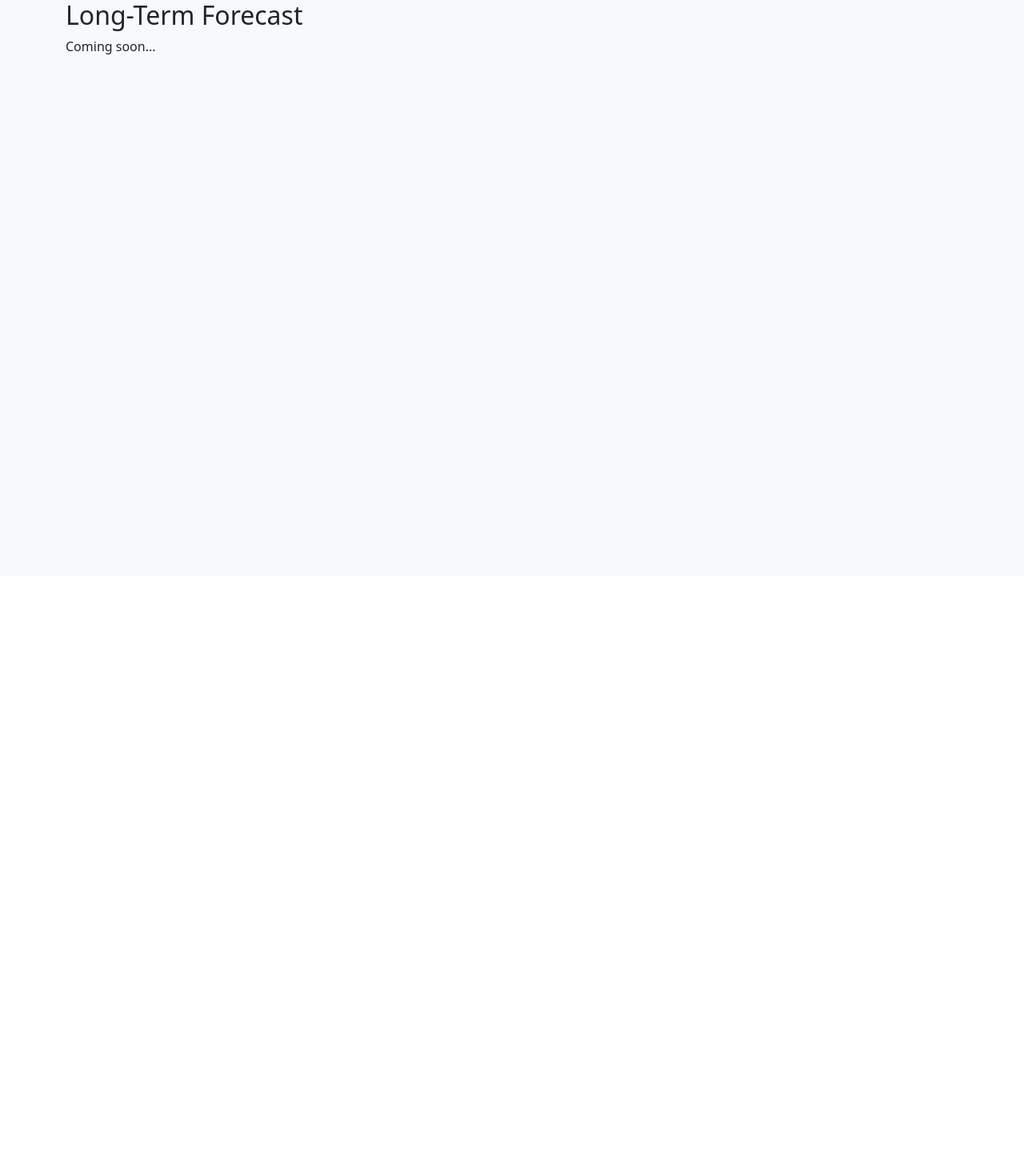
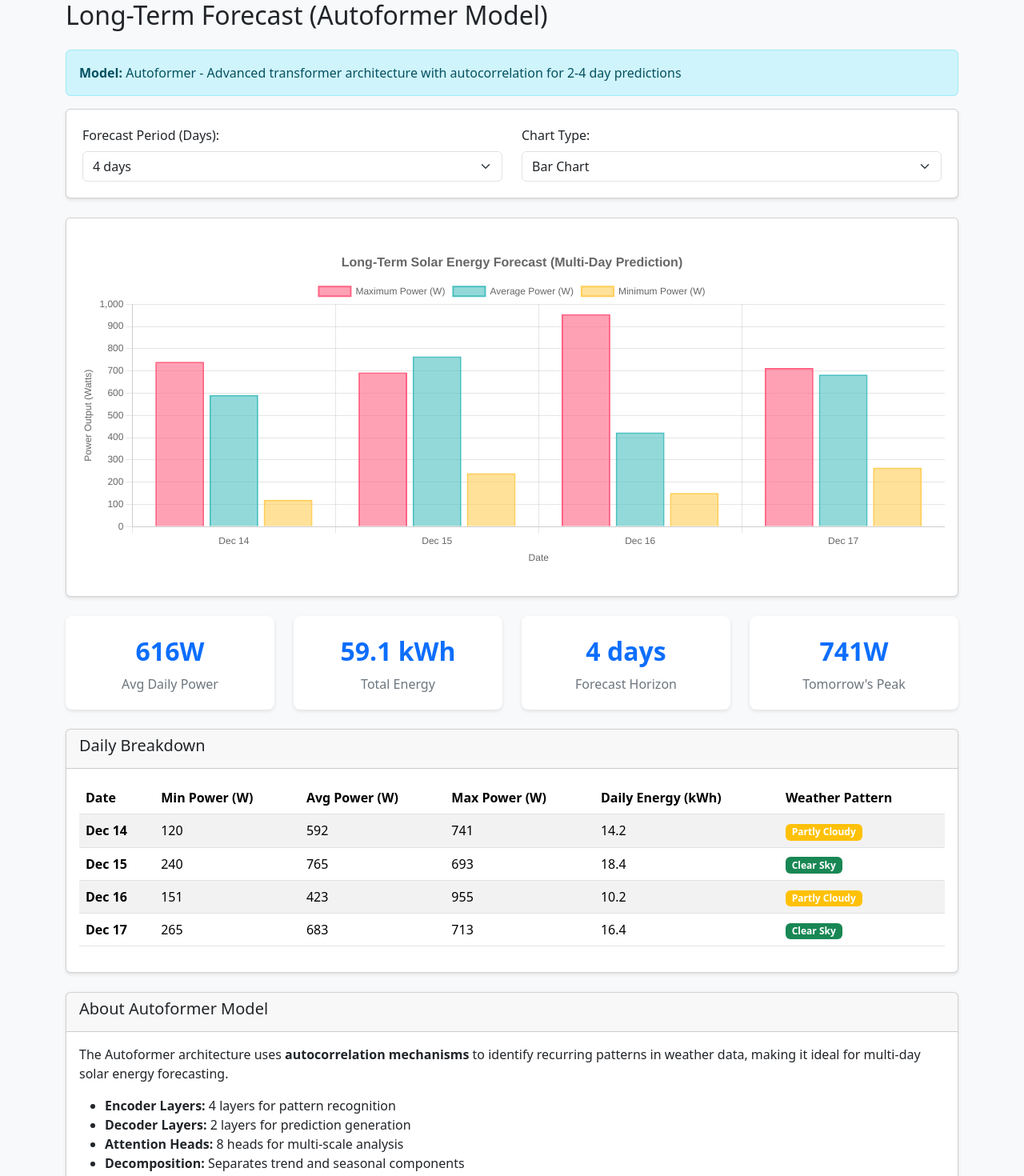
Before and after one commit to Yovel-Jirad/solar-forecast-frontend, a React (Create React App) app: page /long-term in a window 1280 px wide. Shown: the part 80-1550 px from the top of the page at 80% size. Before the commit the page ends 800 px from the top, so only its background shows below. Built offline with nearby package versions, Linux system fonts and the light colour scheme.

Commit message:
added long term autoformer page with mockdata

```diff
--- a/src/components/LongTermForecast.jsx
+++ b/src/components/LongTermForecast.jsx
@@ -1,10 +1,228 @@
-import React from 'react';
+import React, { useState, useEffect } from 'react';
+import { Bar, Line } from 'react-chartjs-2';
+import { generateDailyPredictions } from '../utils/mockData';
+import './ChartConfig';
 
 function LongTermForecast() {
+  const [predictions, setPredictions] = useState([]);
+  const [forecastDays, setForecastDays] = useState(4);
+  const [chartType, setChartType] = useState('bar');
+
+  useEffect(() => {
+    // Generate daily predictions
+    const mockData = generateDailyPredictions(forecastDays);
+    setPredictions(mockData);
+  }, [forecastDays]);
+
+  // Chart data for daily predictions
+  const chartData = {
+    labels: predictions.map(p => p.date),
+    datasets: [
+      {
+        label: 'Maximum Power (W)',
+        data: predictions.map(p => p.maxPower),
+        backgroundColor: 'rgba(255, 99, 132, 0.6)',
+        borderColor: 'rgb(255, 99, 132)',
+        borderWidth: 2
+      },
+      {
+        label: 'Average Power (W)',
+        data: predictions.map(p => p.avgPower),
+        backgroundColor: 'rgba(75, 192, 192, 0.6)',
+        borderColor: 'rgb(75, 192, 192)',
+        borderWidth: 2
+      },
+      {
+        label: 'Minimum Power (W)',
+        data: predictions.map(p => p.minPower),
+        backgroundColor: 'rgba(255, 206, 86, 0.6)',
+        borderColor: 'rgb(255, 206, 86)',
+        borderWidth: 2
+      }
+    ]
+  };
+
+  const chartOptions = {
+    responsive: true,
+    maintainAspectRatio: false,
+    plugins: {
+      legend: {
+        position: 'top',
+      },
+      title: {
+        display: true,
+        text: 'Long-Term Solar Energy Forecast (Multi-Day Prediction)',
+        font: {
+          size: 16
+        }
+      }
+    },
+    scales: {
+      y: {
+        beginAtZero: true,
+        title: {
+          display: true,
+          text: 'Power Output (Watts)'
+        }
+      },
+      x: {
+        title: {
+          display: true,
+          text: 'Date'
+        }
+      }
+    }
+  };
+
+  // Calculate total energy over forecast period (in kWh)
+  const totalEnergy = predictions.length > 0
+    ? Math.round(predictions.reduce((sum, p) => sum + (p.avgPower * 24 / 1000), 0) * 10) / 10
+    : 0;
+
+  const avgDailyPower = predictions.length > 0
+    ? Math.round(predictions.reduce((sum, p) => sum + p.avgPower, 0) / predictions.length)
+    : 0;
+
   return (
-    <div>
-      <h2>Long-Term Forecast</h2>
-      <p>Coming soon...</p>
+    <div className="long-term-forecast">
+      <h2 className="mb-4">Long-Term Forecast (Autoformer Model)</h2>
+
+      <div className="alert alert-info">
+        <strong>Model:</strong> Autoformer - Advanced transformer architecture with autocorrelation for 2-4 day predictions
+      </div>
+
+      {/* Controls */}
+      <div className="card forecast-controls mb-4">
+        <div className="row">
+          <div className="col-md-6">
+            <label className="form-label">Forecast Period (Days):</label>
+            <select
+              className="form-select"
+              value={forecastDays}
+              onChange={(e) => setForecastDays(Number(e.target.value))}
+            >
+              <option value="2">2 days</option>
+              <option value="3">3 days</option>
+              <option value="4">4 days</option>
+            </select>
+          </div>
+          <div className="col-md-6">
+            <label className="form-label">Chart Type:</label>
+            <select
+              className="form-select"
+              value={chartType}
+              onChange={(e) => setChartType(e.target.value)}
+            >
+              <option value="bar">Bar Chart</option>
+              <option value="line">Line Chart</option>
+            </select>
+          </div>
+        </div>
+      </div>
+
+      {/* Main Chart */}
+      <div className="card mb-4">
+        <div className="card-body">
+          <div className="chart-container" style={{ height: '400px' }}>
+            {chartType === 'bar' ? (
+              <Bar data={chartData} options={chartOptions} />
+            ) : (
+              <Line data={chartData} options={chartOptions} />
+            )}
+          </div>
+        </div>
+      </div>
+
+      {/* Statistics Cards */}
+      <div className="row mb-4">
+        <div className="col-md-3">
+          <div className="stat-card">
+            <div className="stat-value">{avgDailyPower}W</div>
+            <div className="stat-label">Avg Daily Power</div>
+          </div>
+        </div>
+        <div className="col-md-3">
+          <div className="stat-card">
+            <div className="stat-value">{totalEnergy} kWh</div>
+            <div className="stat-label">Total Energy</div>
+          </div>
+        </div>
+        <div className="col-md-3">
+          <div className="stat-card">
+            <div className="stat-value">{forecastDays} days</div>
+            <div className="stat-label">Forecast Horizon</div>
+          </div>
+        </div>
+        <div className="col-md-3">
+          <div className="stat-card">
+            <div className="stat-value">
+              {predictions.length > 0 ? Math.round(predictions[0].maxPower) : 0}W
+            </div>
+            <div className="stat-label">Tomorrow's Peak</div>
+          </div>
+        </div>
+      </div>
+
+      {/* Daily Breakdown Table */}
+      <div className="card">
+        <div className="card-header">
+          <h5>Daily Breakdown</h5>
+        </div>
+        <div className="card-body">
+          <div className="table-responsive">
+            <table className="table table-striped table-hover">
+              <thead>
+                <tr>
+                  <th>Date</th>
+                  <th>Min Power (W)</th>
+                  <th>Avg Power (W)</th>
+                  <th>Max Power (W)</th>
+                  <th>Daily Energy (kWh)</th>
+                  <th>Weather Pattern</th>
+                </tr>
+              </thead>
+              <tbody>
+                {predictions.map((pred, idx) => (
+                  <tr key={idx}>
+                    <td><strong>{pred.date}</strong></td>
+                    <td>{Math.round(pred.minPower)}</td>
+                    <td>{Math.round(pred.avgPower)}</td>
+                    <td>{Math.round(pred.maxPower)}</td>
+                    <td>{Math.round(pred.avgPower * 24 / 100) / 10}</td>
+                    <td>
+                      <span className={`badge ${pred.avgPower > 600 ? 'bg-success' : pred.avgPower > 400 ? 'bg-warning' : 'bg-secondary'}`}>
+                        {pred.avgPower > 600 ? 'Clear Sky' : pred.avgPower > 400 ? 'Partly Cloudy' : 'Overcast'}
+                      </span>
+                    </td>
+                  </tr>
+                ))}
+              </tbody>
+            </table>
+          </div>
+        </div>
+      </div>
+
+      {/* Model Information */}
+      <div className="card mt-4">
+        <div className="card-header">
+          <h5>About Autoformer Model</h5>
+        </div>
+        <div className="card-body">
+          <p>
+            The Autoformer architecture uses <strong>autocorrelation mechanisms</strong> to identify
+            recurring patterns in weather data, making it ideal for multi-day solar energy forecasting.
+          </p>
+          <ul>
+            <li><strong>Encoder Layers:</strong> 4 layers for pattern recognition</li>
+            <li><strong>Decoder Layers:</strong> 2 layers for prediction generation</li>
+            <li><strong>Attention Heads:</strong> 8 heads for multi-scale analysis</li>
+            <li><strong>Decomposition:</strong> Separates trend and seasonal components</li>
+          </ul>
+          <p className="mb-0">
+            <strong>Best for:</strong> Strategic planning, maintenance scheduling, and medium-term energy management.
+          </p>
+        </div>
+      </div>
     </div>
   );
 }
```
